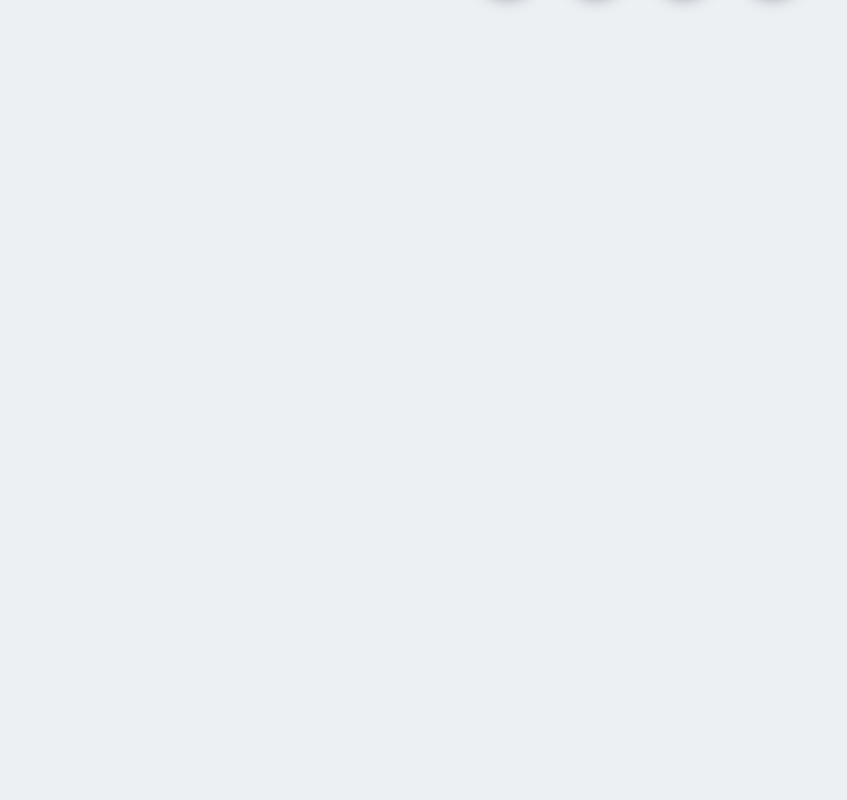
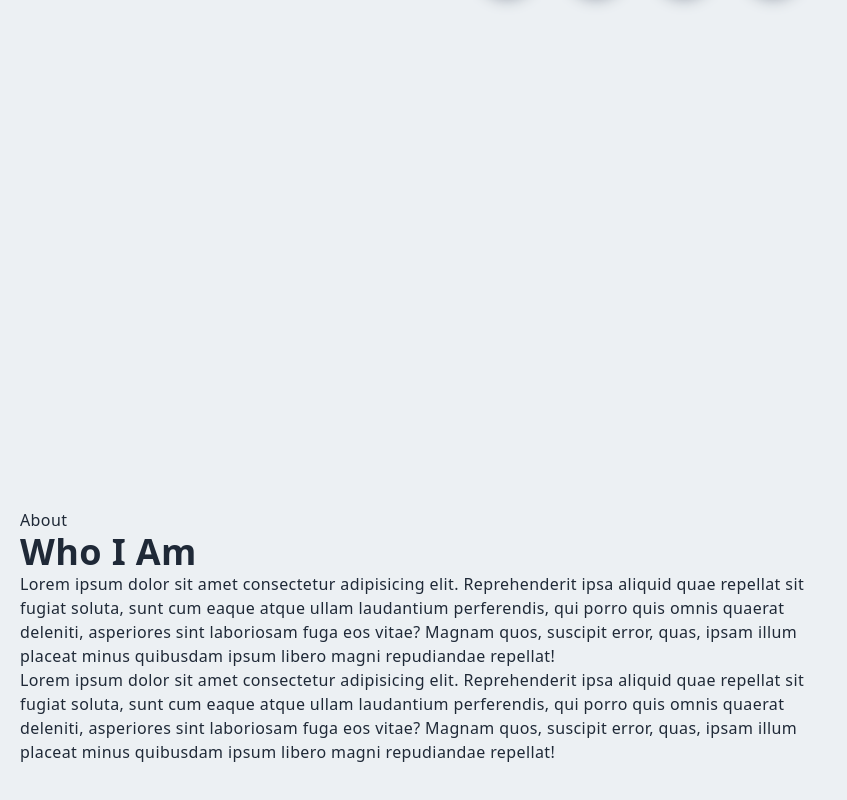
Before and after one commit to lawlawson/portfolio-july, a Next.js app: page / in a window 1280 px wide. Shown: the part 564-1364 px from the top of the page, without its empty margins (0-847 px from the left). Before the commit the page ends 800 px from the top, so only its background shows below. Built offline with nearby package versions, Linux system fonts and the light colour scheme.

Commit message:
Added initial About Me section

```diff
--- /dev/null
+++ b/pages/components/About.jsx
@@ -0,0 +1,19 @@
+import React from 'react'
+
+const About = () => {
+  return (
+    <div className='w-full md:h-screen p-2 flex items-center py-16'>
+      <div className='max-w-[1240px] m-auto md:grid grid-cols-3 gap-8'>
+        <div className='col-span-2'>
+        <p>About</p>
+        <h2>Who I Am</h2>
+        <p>Lorem ipsum dolor sit amet consectetur adipisicing elit. Reprehenderit ipsa aliquid quae repellat sit fugiat soluta, sunt cum eaque atque ullam laudantium perferendis, qui porro quis omnis quaerat deleniti, asperiores sint laboriosam fuga eos vitae? Magnam quos, suscipit error, quas, ipsam illum placeat minus quibusdam ipsum libero magni repudiandae repellat!</p>
+        <p>Lorem ipsum dolor sit amet consectetur adipisicing elit. Reprehenderit ipsa aliquid quae repellat sit fugiat soluta, sunt cum eaque atque ullam laudantium perferendis, qui porro quis omnis quaerat deleniti, asperiores sint laboriosam fuga eos vitae? Magnam quos, suscipit error, quas, ipsam illum placeat minus quibusdam ipsum libero magni repudiandae repellat!</p>
+        </div>
+        <div></div>
+      </div>
+    </div>
+  )
+}
+
+export default About
--- a/pages/index.js
+++ b/pages/index.js
@@ -1,5 +1,6 @@
 import Head from 'next/head';
 import Image from 'next/image';
+import About from './components/About';
 import Main from './components/Main';
 import Navbar from './components/Navbar';
 
@@ -13,6 +14,7 @@ export default function Home() {
       </Head>
       <Navbar />
       <Main />
+      <About />
     </div>
   );
 }
```
